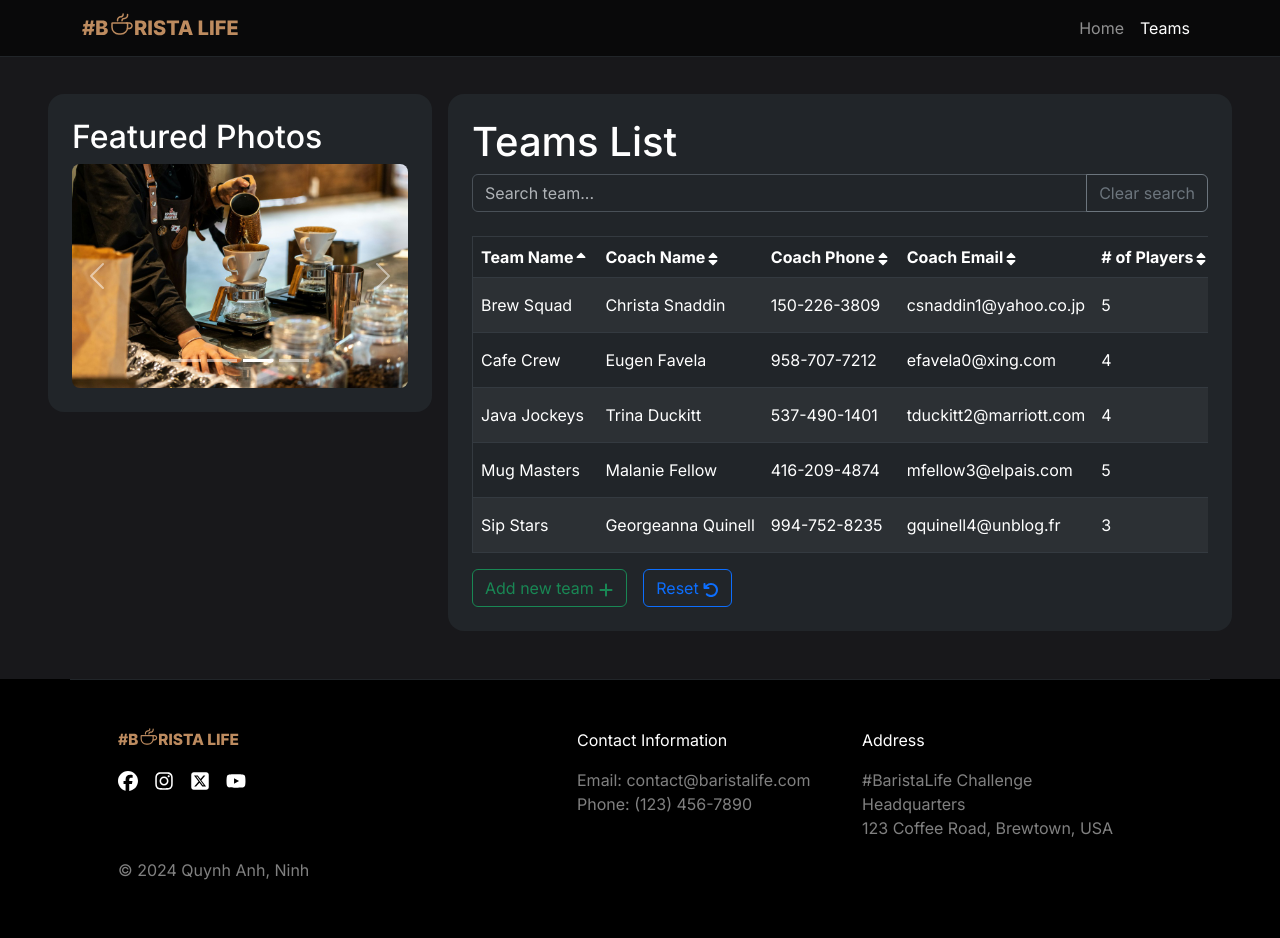
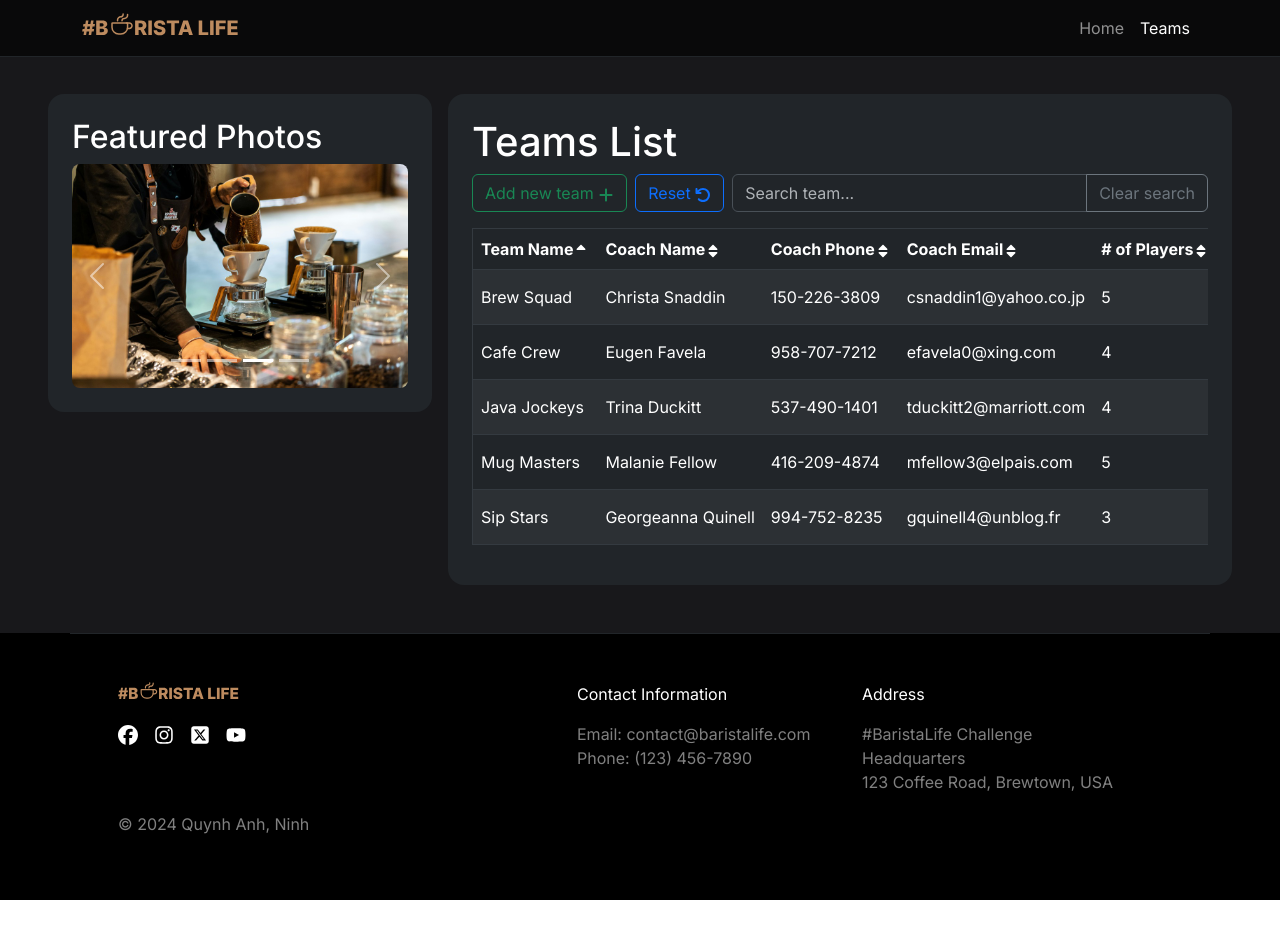
Before and after one commit to annabel-anh/barista-life-challenge, a React (Vite) app: page /teams in a window 1280 px wide. Shown: the top 938 px of the page. After the commit the page ends 900 px from the top, so only its background shows below. Built offline with nearby package versions, Linux system fonts and the light colour scheme.

Commit message:
fix search layout

```diff
--- a/src/components/DataTable/DataRow.jsx
+++ b/src/components/DataTable/DataRow.jsx
@@ -32,7 +32,7 @@ export default function DataRow({id, data, columns, viewModel, onHandleDelete})
                 {dataAttr.map(attr => <td key={attr}>{data[attr]}</td>)}
                 <td>
                     <Link to={`/edit-${entity}/${id}`}>
-                        <Button variant="btn btn-outline-light" type="button" className="me-md-2 mb-md-0 mb-2">
+                        <Button variant="btn btn-outline-light" type="button" className="me-2">
                             <FaEdit/>
                         </Button>
                     </Link>
--- a/src/components/DataTable/DataTable.jsx
+++ b/src/components/DataTable/DataTable.jsx
@@ -8,7 +8,7 @@ export default function DataTable({data, viewModel, sortCol, sortDir, onHandleDe
     return (<div className="text-nowrap">
         <Table
             id="my-list"
-            className="mt-2 border-dark-subtle border align-middle"
+            className="border-dark-subtle border align-middle"
             striped
             hover
             responsive
--- a/src/components/ListView/ListView.jsx
+++ b/src/components/ListView/ListView.jsx
@@ -68,10 +68,34 @@ export default function ListView({api, viewModel}) {
     return (
         <>
             <AlertList alertList={alertList}/>
-            <SearchBar
-                placeholderText={`Search ${entitySingle}...`}
-                onHandleSearch={handleSearch}
-            />
+            <div className="container m-sm-0">
+                <div className="row p-0 gap-2">
+                    <Link to={`/add-${entitySingle}`} className='w-auto p-0'>
+                        <Button
+                            type='button'
+                            variant="btn btn-outline-success"
+                        >
+                            Add new {entitySingle} <FaPlus />
+                        </Button>
+                    </Link>
+                    <div className='w-auto p-0'>
+                        <Button
+                            type='button'
+                            variant="btn btn-outline-primary"
+                            onClick={() => handleReset()}
+                            className='w-auto'
+                        >
+                            Reset <FaArrowRotateLeft />
+                        </Button>
+                    </div>
+                    <div className="w-auto p-0 flex-grow-1">
+                        <SearchBar
+                            placeholderText={`Search ${entitySingle}...`}
+                            onHandleSearch={handleSearch}
+                        />
+                    </div>
+                </div>
+            </div>
             <DataTable
                 data={entityData}
                 sortCol={sortCol}
@@ -80,22 +104,7 @@ export default function ListView({api, viewModel}) {
                 onHandleDelete={handleDelete}
                 onHandleSort={handleSort}
             />
-            <Link to={`/add-${entitySingle}`}>
-                <Button
-                    type='button'
-                    variant="btn btn-outline-success"
-                    className='me-3'
-                >
-                    Add new {entitySingle} <FaPlus />
-                </Button>
-            </Link>
-            <Button
-                type='button'
-                variant="btn btn-outline-primary"
-                onClick={() => handleReset()}
-            >
-                Reset <FaArrowRotateLeft />
-            </Button>
+
         </>
     )
 }
```
